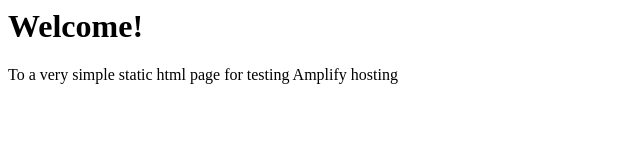
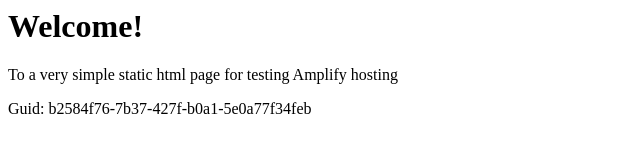
Before and after one commit to aws-aemilia-kix/Github-PR-Commit-Integration-Test-DoNotTouch-GithubWebhookPreviewCanaryTest-v1-prod-ap-northeast-3, a website: page src/index.html in a window 1280 px wide. Shown: the whole page, without its empty margins (0-640 px from the left). Drawn offline with Linux system fonts and the light colour scheme.

Commit message:
commit from integ tests

```diff
--- a/src/index.html
+++ b/src/index.html
@@ -1,3 +1,5 @@
+
+
 <html lang="en">
 
 <head>
@@ -10,6 +12,6 @@
 <body>
     <h1>Welcome!</h1>
     <p>To a very simple static html page for testing Amplify hosting</p>
-</body>
+    <p>Guid: b2584f76-7b37-427f-b0a1-5e0a77f34feb</p></body>
 
 </html>
```
